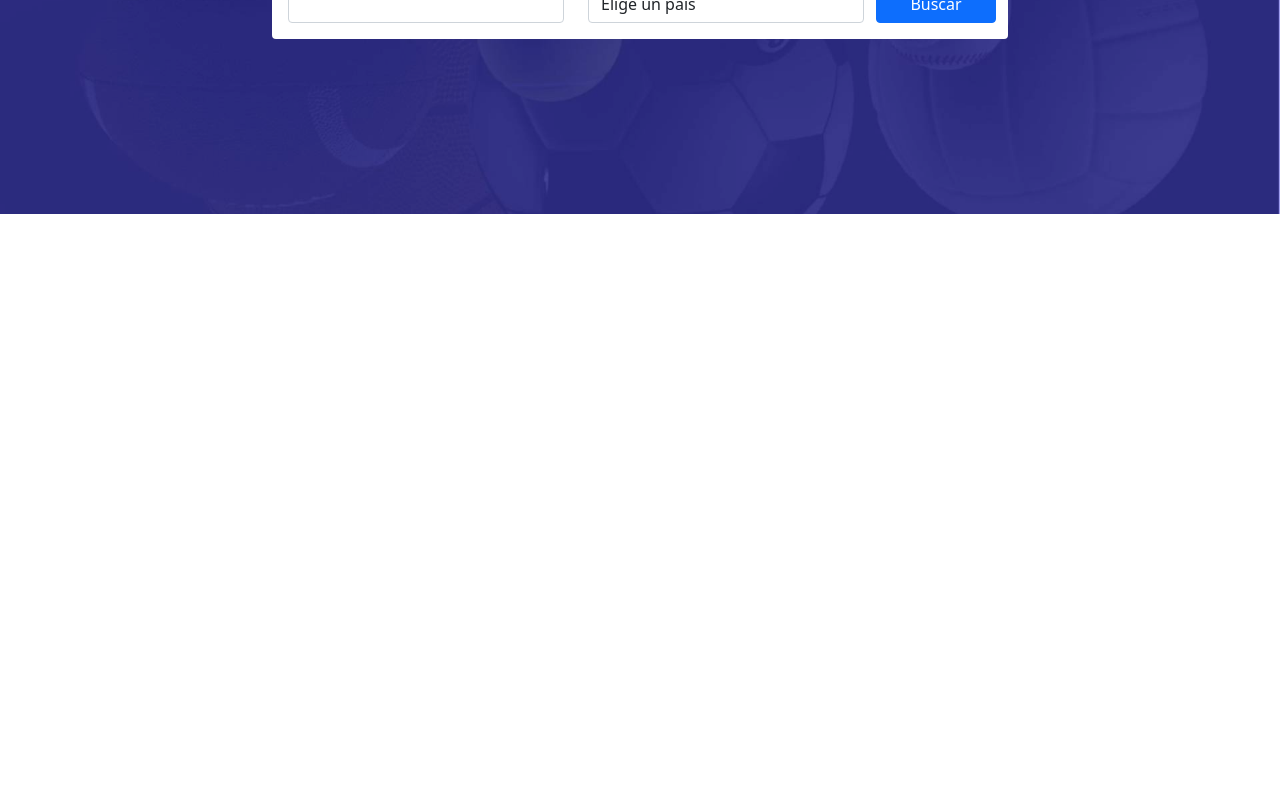
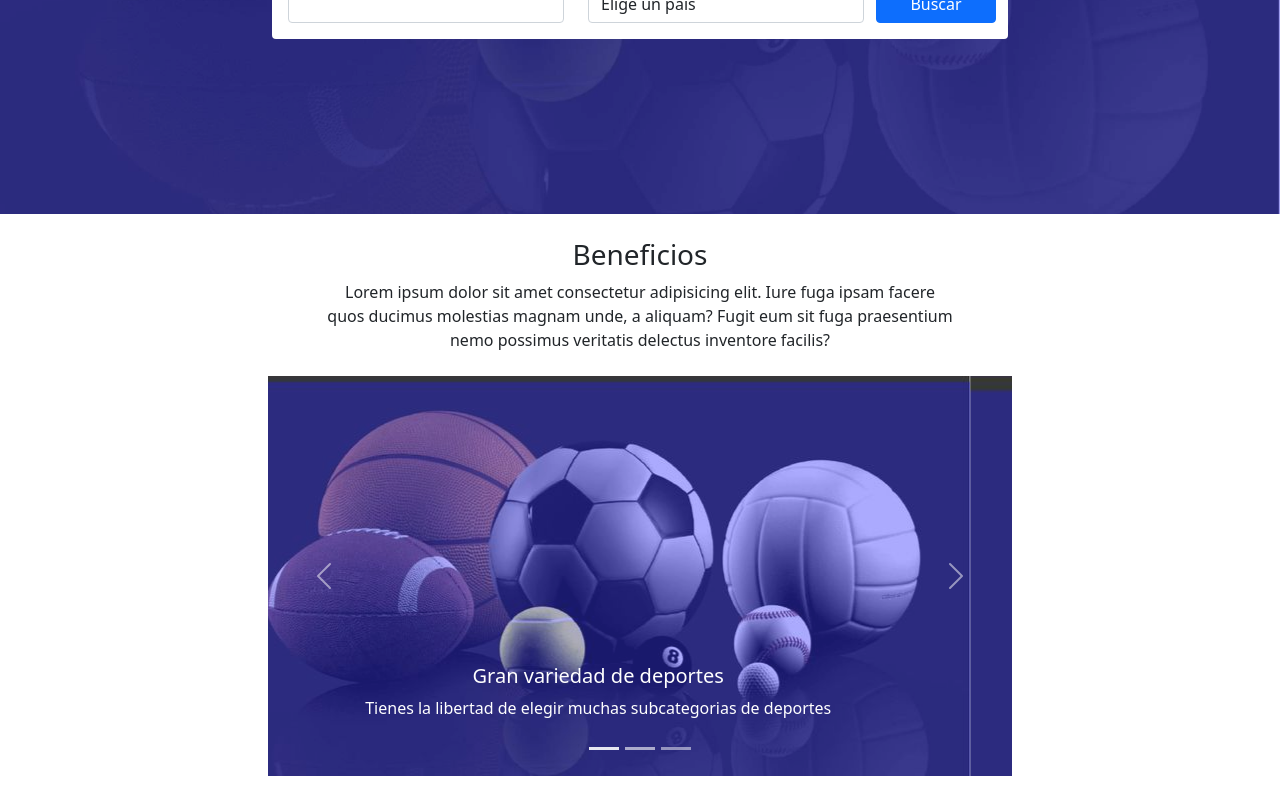
Before and after one commit to sramirezpch/prograweb2, an Angular app: page / in a window 1280 px wide. Shown: the part 586-1386 px from the top of the page. Before the commit the page ends 800 px from the top, so only its background shows below. Built offline with nearby package versions, Linux system fonts and the light colour scheme.

Commit message:
banner changed

```diff
--- a/src/app/app.component.css
+++ b/src/app/app.component.css
@@ -0,0 +1,3 @@
+* {
+  overflow-x: hidden;
+}
--- a/src/app/app.component.html
+++ b/src/app/app.component.html
@@ -1,4 +1,7 @@
-<div>
+<section id="main_section">
   <app-navbar></app-navbar>
   <app-main-content></app-main-content>
-</div>
+</section>
+<section id="banner">
+  <app-banner></app-banner>
+</section>
--- a/src/app/app.module.ts
+++ b/src/app/app.module.ts
@@ -6,6 +6,7 @@ import { NavbarComponent } from './common/navbar/navbar.component';
 import { FooterComponent } from './common/footer/footer.component';
 import { InicioComponent } from './components/inicio/inicio.component';
 import { MainContentComponent } from './home/main-content/main-content.component';
+import { BannerComponent } from './home/banner/banner.component';
 
 @NgModule({
   declarations: [
@@ -14,6 +15,7 @@ import { MainContentComponent } from './home/main-content/main-content.component
     FooterComponent,
     InicioComponent,
     MainContentComponent,
+    BannerComponent,
   ],
   imports: [
     BrowserModule
```
Also changed, not shown: src/assets/images/banner/resized-02.jpg (added).
